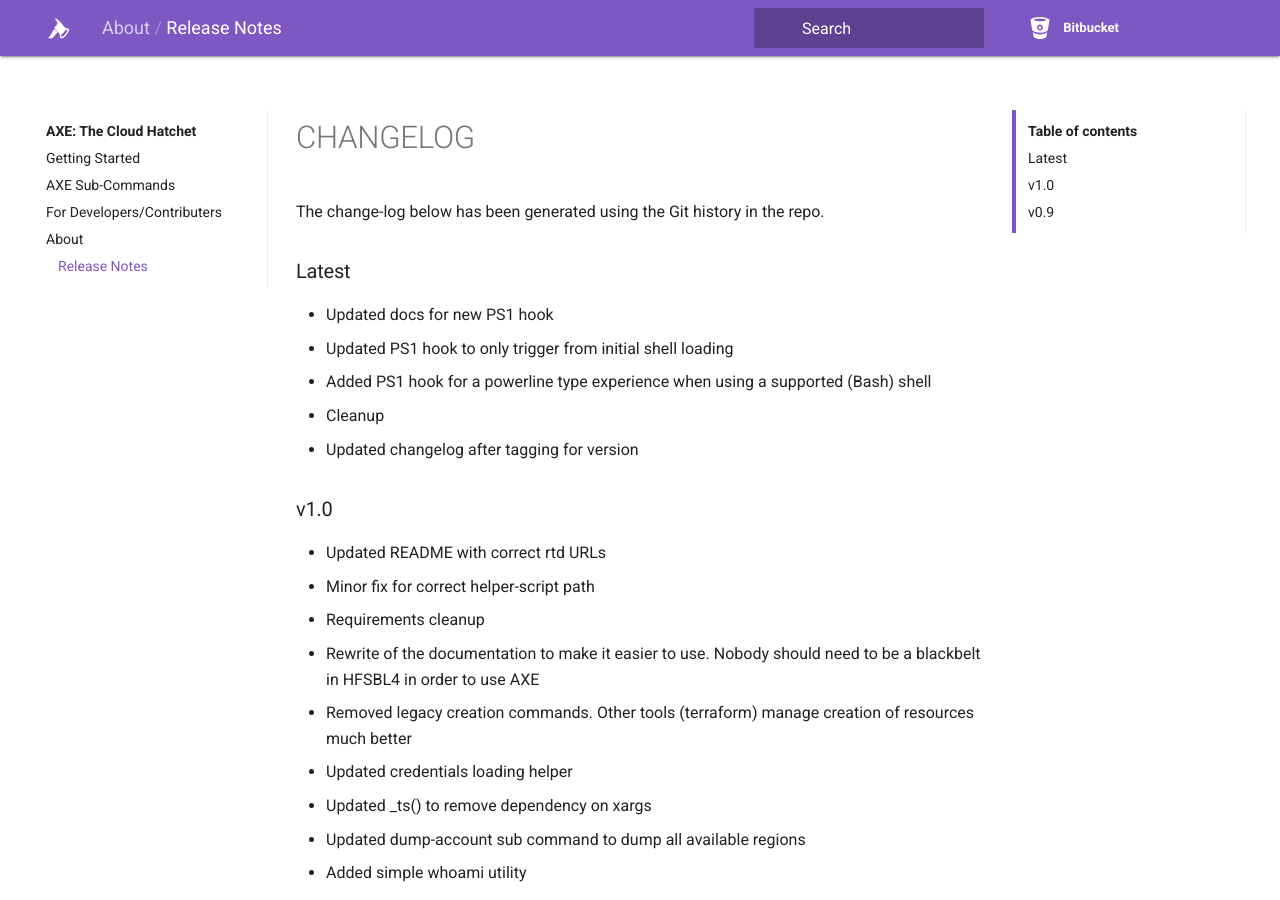
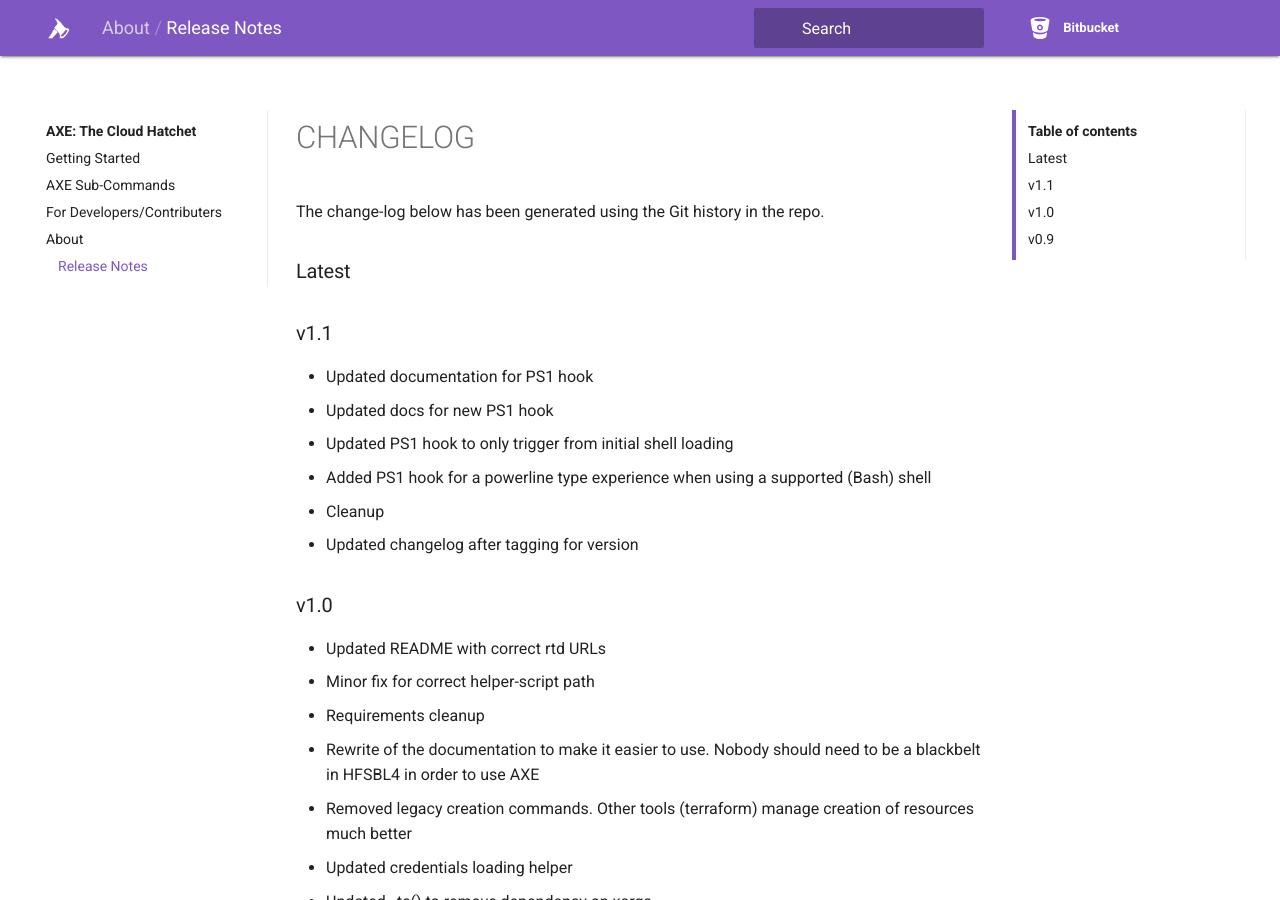
Before and after one commit to kxseven/axe, an MkDocs documentation site: the page built from docs/content/about/release-notes.md, in a window 1280 px wide and 900 px high. Built offline with MkDocs 1.6.1 and Material for MkDocs 9.7.7, drawn with Linux system fonts in a browser that asks for light colours; old or Windows-style settings are respelled for this version of MkDocs.

Commit message:
Updated RN

```diff
--- a/docs/content/about/release-notes.md
+++ b/docs/content/about/release-notes.md
@@ -5,6 +5,10 @@ The change-log below has been generated using the Git history in the repo.
 
 ### Latest
 
+
+### v1.1
+
+ - Updated documentation for PS1 hook
  - Updated docs for new PS1 hook
  - Updated PS1 hook to only trigger from initial shell loading
  - Added PS1 hook for a powerline type experience when using a supported (Bash) shell
```
